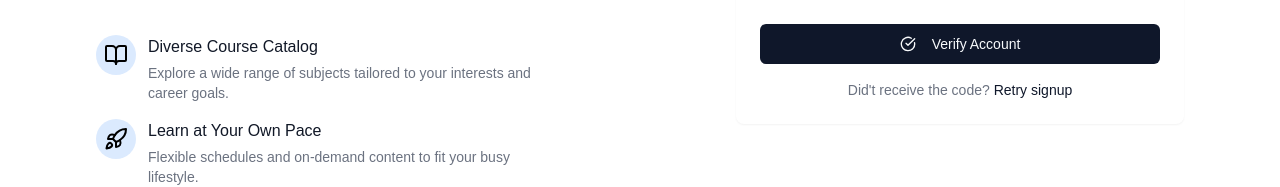
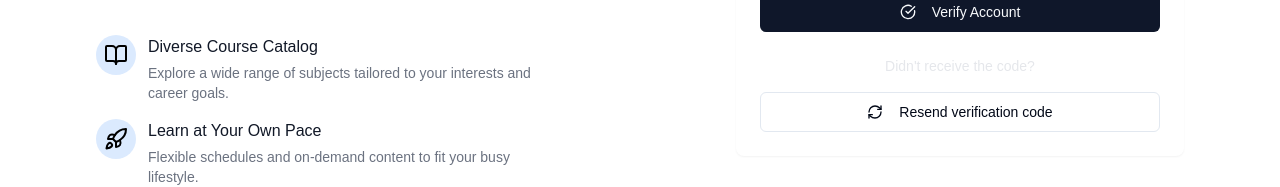
Before and after one commit to anish877/courseselling-nextjs, a Next.js app: page /verify/1 in a window 1280 px wide. Shown: the part 459-646 px from the top of the page. Built offline with nearby package versions, Linux system fonts and the light colour scheme; no server answers.

Commit message:
resend otp

```diff
--- a/src/app/(auth)/signup/page.tsx
+++ b/src/app/(auth)/signup/page.tsx
@@ -81,7 +81,8 @@ function SignupPage() {
           title: 'Success',
           description: response.data.message
         })
-        router.replace(`/verify/${username}`)
+        const userDataString = encodeURIComponent(JSON.stringify(data))
+        router.replace(`/verify/${data.username}?userData=${userDataString}`)
       } catch (error: unknown) {
         if (error instanceof AxiosError) {
         toast({
--- a/src/app/(auth)/verify/[username]/page.tsx
+++ b/src/app/(auth)/verify/[username]/page.tsx
@@ -12,28 +12,47 @@ import { useToast } from '@/hooks/use-toast';
 import { ApiResponse } from '@/types/ApiResponse';
 import { zodResolver } from '@hookform/resolvers/zod';
 import axios, { AxiosError } from 'axios';
-import { useParams, useRouter } from 'next/navigation';
+import { useParams, useRouter, useSearchParams } from 'next/navigation';
 import { useForm } from 'react-hook-form';
 import * as z from 'zod';
 import { verifySchema } from '@/schemas/verifySchema';
 import Banner from '@/components/Banner';
 import { Card, CardContent, CardDescription, CardHeader, CardTitle } from '@/components/ui/card';
-import { useState } from 'react';
-import { CheckCircle, Loader2 } from 'lucide-react';
+import { useState, useEffect } from 'react';
+import { CheckCircle, Loader2, RefreshCw } from 'lucide-react';
 import Link from 'next/link';
-
 
 export default function VerifyAccount() {
   const router = useRouter();
   const params = useParams<{ username: string }>();
   const { toast } = useToast();
+  const searchParams = useSearchParams();
   const [isSubmitting, setIsSubmitting] = useState(false);
+  const [isResending, setIsResending] = useState(false);
+  const [countdown, setCountdown] = useState(0);
 
-
+  // Get and parse user data from URL
+  const userDataString = searchParams.get('userData');
+  const userData = userDataString ? JSON.parse(decodeURIComponent(userDataString)) : null;
 
   const form = useForm<z.infer<typeof verifySchema>>({
     resolver: zodResolver(verifySchema),
   });
+
+  useEffect(() => {
+    if (countdown > 0) {
+      const timer = setInterval(() => {
+        setCountdown((prev) => prev - 1);
+      }, 1000);
+      return () => clearInterval(timer);
+    }
+  }, [countdown]);
+
+  const formatTime = (seconds: number) => {
+    const mins = Math.floor(seconds / 60);
+    const secs = seconds % 60;
+    return `${mins}:${secs.toString().padStart(2, '0')}`;
+  };
 
   const onSubmit = async (data: z.infer<typeof verifySchema>) => {
     setIsSubmitting(true);
@@ -48,7 +67,7 @@ export default function VerifyAccount() {
         description: response.data.message,
       });
 
-      router.replace('/signin'); //go to login after verification
+      router.replace('/signin');
     } catch (error) {
       const axiosError = error as AxiosError<ApiResponse>;
       toast({
@@ -58,8 +77,32 @@ export default function VerifyAccount() {
           'An error occurred. Please try again.',
         variant: 'destructive',
       });
-    }finally{
+    } finally {
       setIsSubmitting(false);
+    }
+  };
+
+  const resendVerification = async () => {
+    if (countdown > 0) return;
+
+    setIsResending(true);
+    try {
+      const response = await axios.post<ApiResponse>('/api/signup', userData);
+      toast({
+        title: 'Success',
+        description: 'Email sent succesfully'
+      });
+      setCountdown(60); // Start 60 second countdown
+    } catch (error: unknown) {
+      if (error instanceof AxiosError) {
+        toast({
+          title: 'Resend failed',
+          description: error?.response?.data?.message,
+          variant: 'destructive'
+        });
+      }
+    } finally {
+      setIsResending(false);
     }
   };
 
@@ -84,7 +127,6 @@ export default function VerifyAccount() {
                   name="code"
                   render={({ field }) => (
                     <FormItem>
-                    {/* <FormLabel>Verification Code</FormLabel> */}
                       <Input {...field}
                         placeholder="Enter your verification code"
                         className="text-center text-lg tracking-widest"
@@ -112,16 +154,46 @@ export default function VerifyAccount() {
                 </Button>
               </form>
             </Form>
-          <p className="mt-4 text-sm text-center text-gray-500 dark:text-gray-400">
-            Did&apos;t receive the code?{' '}
-            <Button variant="link" className="p-0 h-auto font-normal">
-              <Link href="/signup">Retry signup</Link>
+
+            <div className="mt-6 space-y-4">
+              <div className="relative">
+                <div className="absolute inset-0 flex items-center">
+                  <div className="w-full border-t border-transparent" />
+                </div>
+                <div className="relative flex justify-center text-sm">
+                  <span className="px-2 bg-transparent text-gray-200">
+                    Didn&apos;t receive the code?
+                  </span>
+                </div>
+              </div>
+
+              <Button
+                variant="outline"
+                className="w-full"
+                onClick={resendVerification}
+                disabled={isResending || countdown > 0}
+              >
+                {isResending ? (
+                  <>
+                    <Loader2 className="mr-2 h-4 w-4 animate-spin" />
+                    Sending...
+                  </>
+                ) : countdown > 0 ? (
+                  <>
+                    <RefreshCw className="mr-2 h-4 w-4" />
+                    Resend in {formatTime(countdown)}
+                  </>
+                ) : (
+                  <>
+                    <RefreshCw className="mr-2 h-4 w-4" />
+                    Resend verification code
+                  </>
+                )}
               </Button>
-          </p>
+            </div>
           </CardContent>
         </Card>
       </div>
     </div>
-
   );
 }
```
Lines whose indentation alone changed are shown as unchanged.
